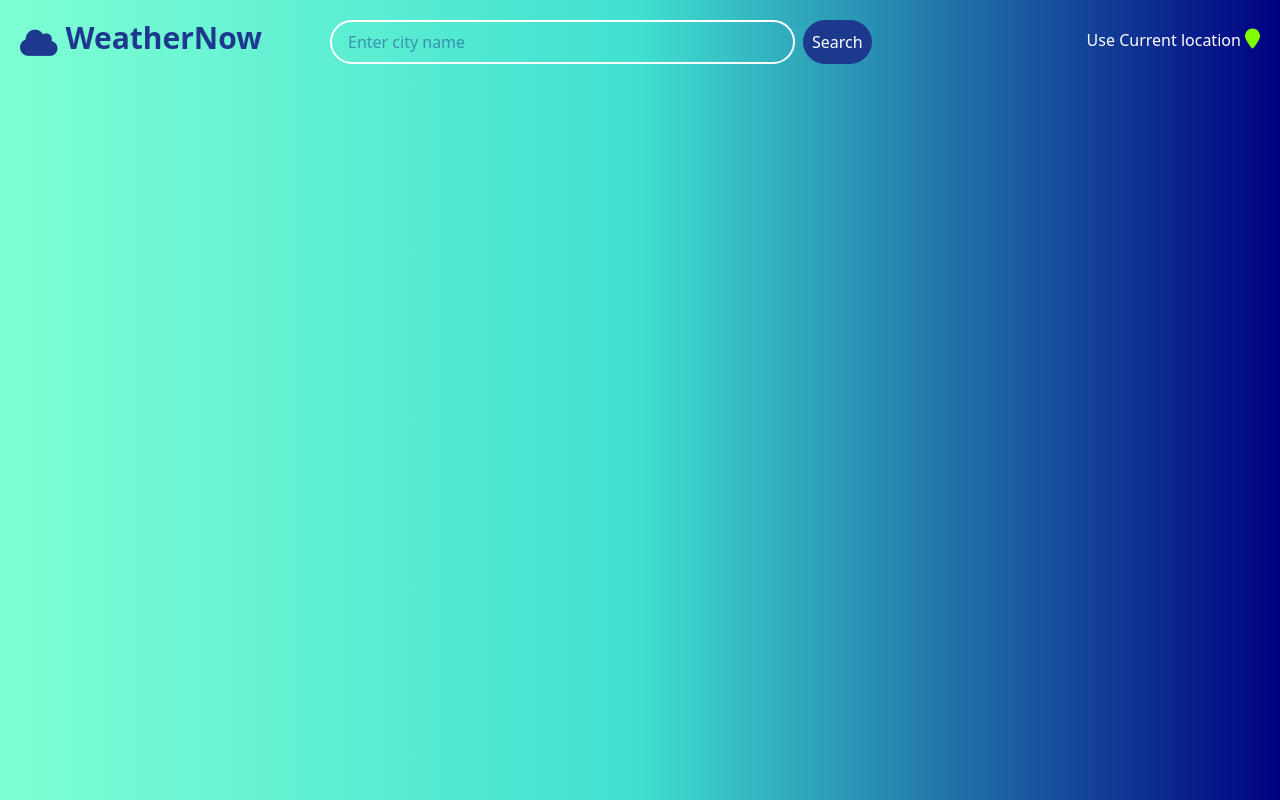
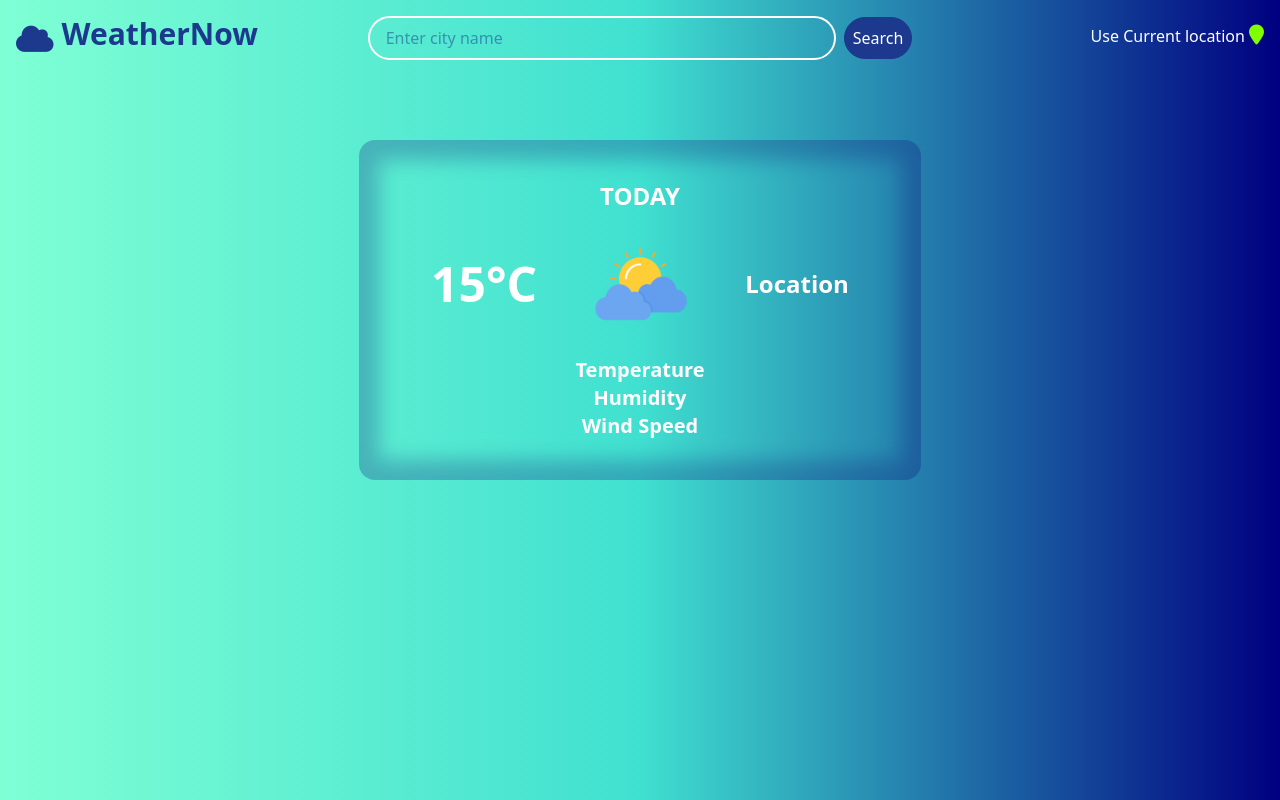
Before and after one commit to dilnakt-bnglr/weather-forecast-app, a website: page index.html in a window 1280 px wide. Drawn offline with Linux system fonts and the light colour scheme.

Commit message:
Added display section

```diff
--- a/index.html
+++ b/index.html
@@ -12,13 +12,13 @@
   </head>
   <body>
     <!-- Header Section -->
-    <section class="header grid grid-cols-[1fr_2fr_1fr] text-blue-900 m-5">
+    <section class="header grid grid-cols-[1fr_2fr_1fr] text-blue-900 mb-20">
       <div class="logo flex cursor-pointer">
         <p class="mt-2 mr-2"><i class="fa-solid fa-cloud text-3xl"></i></p>
         <h2 class="logo font-bold text-3xl hidden lg:block">WeatherNow</h2>
       </div>
 
-      <div class="flex">
+      <div class="flex justify-center items-center">
         <input
           class="p-2 pl-4 outline-none border-2 border-white rounded-full w-[75%]"
           type="text"
@@ -39,5 +39,29 @@
         <i class="fa-solid fa-location-pin location-icon"></i>
       </div>
     </section>
+
+    <!-- Weather Section -->
+    <section class="">
+      <div class="current-day lg:w-[45%] m-auto rounded-2xl p-5 text-white">
+        <div class="text-center p-5">
+          <h3 class="text-2xl font-semibold">TODAY</h3>
+        </div>
+        <div class="weather-values flex justify-evenly items-center">
+          <h2 class="current-temperature text-5xl font-bold">15°C</h2>
+          <img
+            class="weather-icon"
+            src="./assets/sunny.png"
+            alt="logo"
+            width="20%"
+          />
+          <p class="location text-2xl font-bold">Location</p>
+        </div>
+        <div class="weather-details text-center text-xl font-semibold p-5">
+          <p class="">Temperature</p>
+          <p>Humidity</p>
+          <p>Wind Speed</p>
+        </div>
+      </div>
+    </section>
   </body>
 </html>
--- a/input.css
+++ b/input.css
@@ -2,7 +2,8 @@
 
 
 body{
-     background: linear-gradient(to right, aquamarine, turquoise, navy)
+     background: linear-gradient(to right, aquamarine, turquoise, navy) ;
+     padding:1rem
 }
 
 
@@ -10,3 +11,7 @@ body{
     color:chartreuse;
     font-size: 20px;
 }
+
+.current-day{
+  box-shadow: inset 0px 0px 20px 20px rgb(13 6 114 / 25%);
+}
```
Also changed, not shown: assets/sunny.png (added), output.css.
